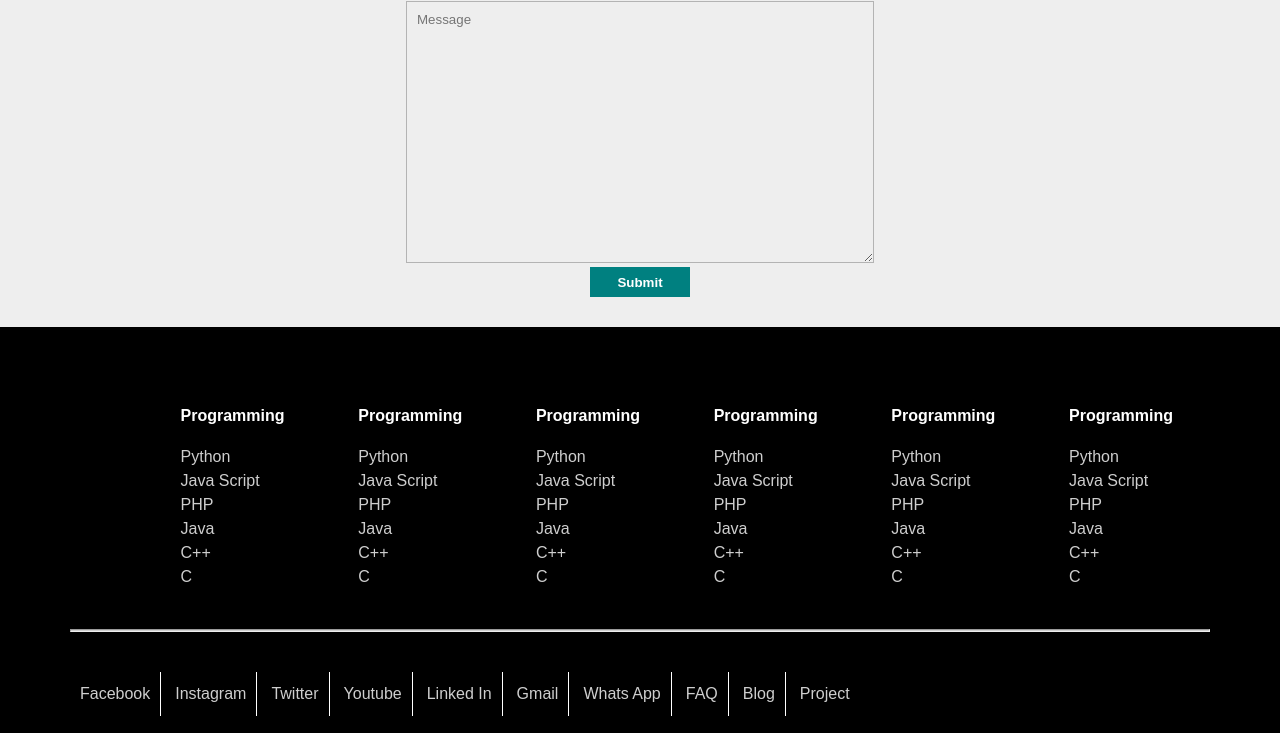
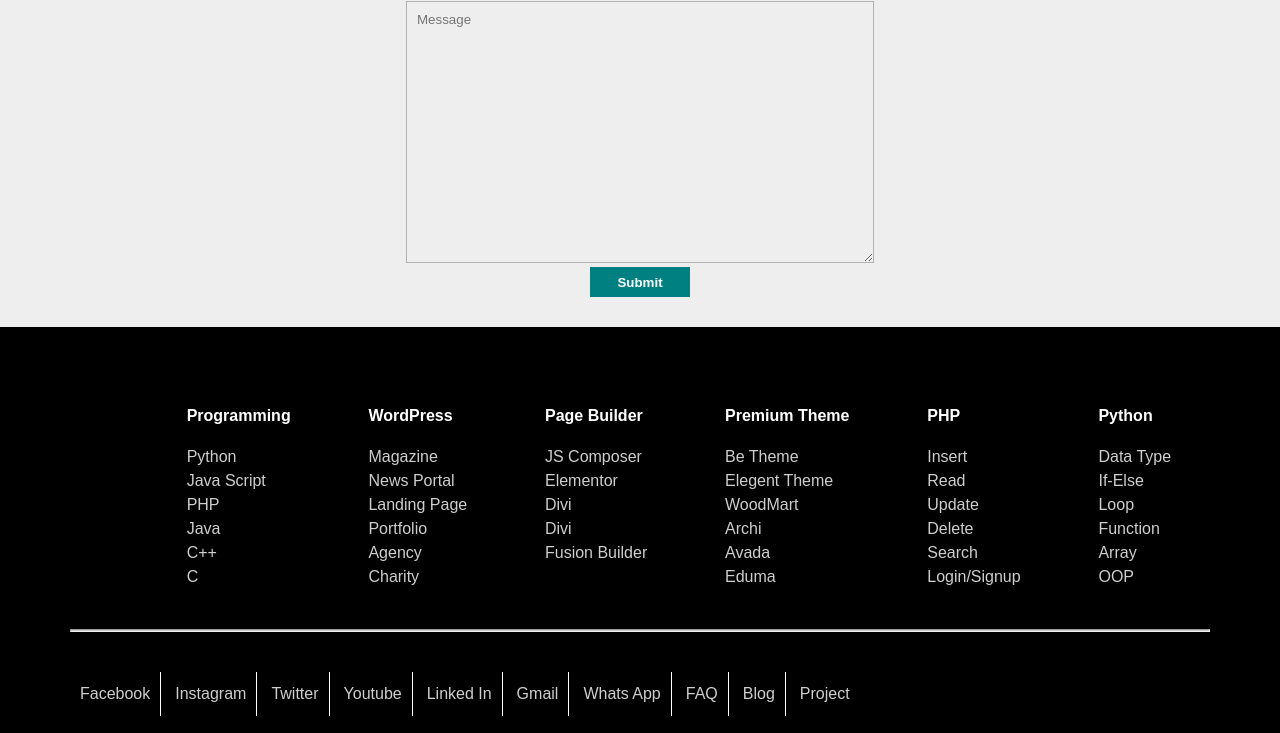
Before and after one commit to SaniathItachi/Newsletter, a plain HTML site: page index.html in a window 1280 px wide. Shown: the part 618-1351 px from the top of the page. Drawn offline with Linux system fonts and the light colour scheme.

Commit message:
Add files via upload

```diff
--- a/index.html
+++ b/index.html
@@ -114,49 +114,47 @@
 		  </div>
           <!-- coloumn 2 -->
 		  <div class="colo">
-			  <h4>Programming</h4>
+			  <h4>WordPress</h4>
 			  <div class="menu">
 
 			    <ul>
-				  <li><a href="">Python</a></li>
-				  <li><a href="">Java Script</a></li>
-				  <li><a href="">PHP</a></li>
-				  <li><a href="">Java</a></li>
-				  <li><a href="">C++</a></li>
-				  <li><a href="">C</a></li>
+				  <li><a href="">Magazine</a></li>
+				  <li><a href="">News Portal</a></li>
+				  <li><a href="">Landing Page</a></li>
+				  <li><a href="">Portfolio</a></li>
+				  <li><a href="">Agency</a></li>
+				  <li><a href="">Charity</a></li>
 
 			    </ul>
 			  </div>
 		  </div>
           <!-- coloumn 3 -->
 		  <div class="colo">
-			  <h4>Programming</h4>
+			  <h4>Page Builder</h4>
 			  <div class="menu">
 
 			    <ul>
-				  <li><a href="">Python</a></li>
-				  <li><a href="">Java Script</a></li>
-				  <li><a href="">PHP</a></li>
-				  <li><a href="">Java</a></li>
-				  <li><a href="">C++</a></li>
-				  <li><a href="">C</a></li>
-
+				  <li><a href="">JS Composer</a></li>
+				  <li><a href="">Elementor</a></li>
+				  <li><a href="">Divi</a></li>
+				  <li><a href="">Divi</a></li>
+				  <li><a href="">Fusion Builder</a></li>
 			    </ul>
 			  </div>
 		  </div>
 
           <!-- coloumn 4 -->
 		  <div class="colo">
-			  <h4>Programming</h4>
+			  <h4>Premium Theme</h4>
 			  <div class="menu">
 
 			    <ul>
-				  <li><a href="">Python</a></li>
-				  <li><a href="">Java Script</a></li>
-				  <li><a href="">PHP</a></li>
-				  <li><a href="">Java</a></li>
-				  <li><a href="">C++</a></li>
-				  <li><a href="">C</a></li>
+				  <li><a href="">Be Theme</a></li>
+				  <li><a href="">Elegent Theme</a></li>
+				  <li><a href="">WoodMart</a></li>
+				  <li><a href="">Archi</a></li>
+				  <li><a href="">Avada</a></li>
+				  <li><a href="">Eduma</a></li>
 
 			    </ul>
 			  </div>
@@ -164,16 +162,16 @@
 
           <!-- coloumn 5 -->
 		  <div class="colo">
-			  <h4>Programming</h4>
+			  <h4>PHP</h4>
 			  <div class="menu">
 
 			    <ul>
-				  <li><a href="">Python</a></li>
-				  <li><a href="">Java Script</a></li>
-				  <li><a href="">PHP</a></li>
-				  <li><a href="">Java</a></li>
-				  <li><a href="">C++</a></li>
-				  <li><a href="">C</a></li>
+				  <li><a href="">Insert</a></li>
+				  <li><a href="">Read</a></li>
+				  <li><a href="">Update</a></li>
+				  <li><a href="">Delete</a></li>
+				  <li><a href="">Search</a></li>
+				  <li><a href="">Login/Signup</a></li>
 
 			    </ul>
 			  </div>
@@ -182,16 +180,16 @@
 
 		  <!-- coloumn 6 -->
 		  <div class="colo">
-			  <h4>Programming</h4>
+			  <h4>Python</h4>
 			  <div class="menu">
 
 			    <ul>
-				  <li><a href="">Python</a></li>
-				  <li><a href="">Java Script</a></li>
-				  <li><a href="">PHP</a></li>
-				  <li><a href="">Java</a></li>
-				  <li><a href="">C++</a></li>
-				  <li><a href="">C</a></li>
+				  <li><a href="">Data Type</a></li>
+				  <li><a href="">If-Else</a></li>
+				  <li><a href="">Loop</a></li>
+				  <li><a href="">Function</a></li>
+				  <li><a href="">Array</a></li>
+				  <li><a href="">OOP</a></li>
 
 			    </ul>
 			  </div>
```
